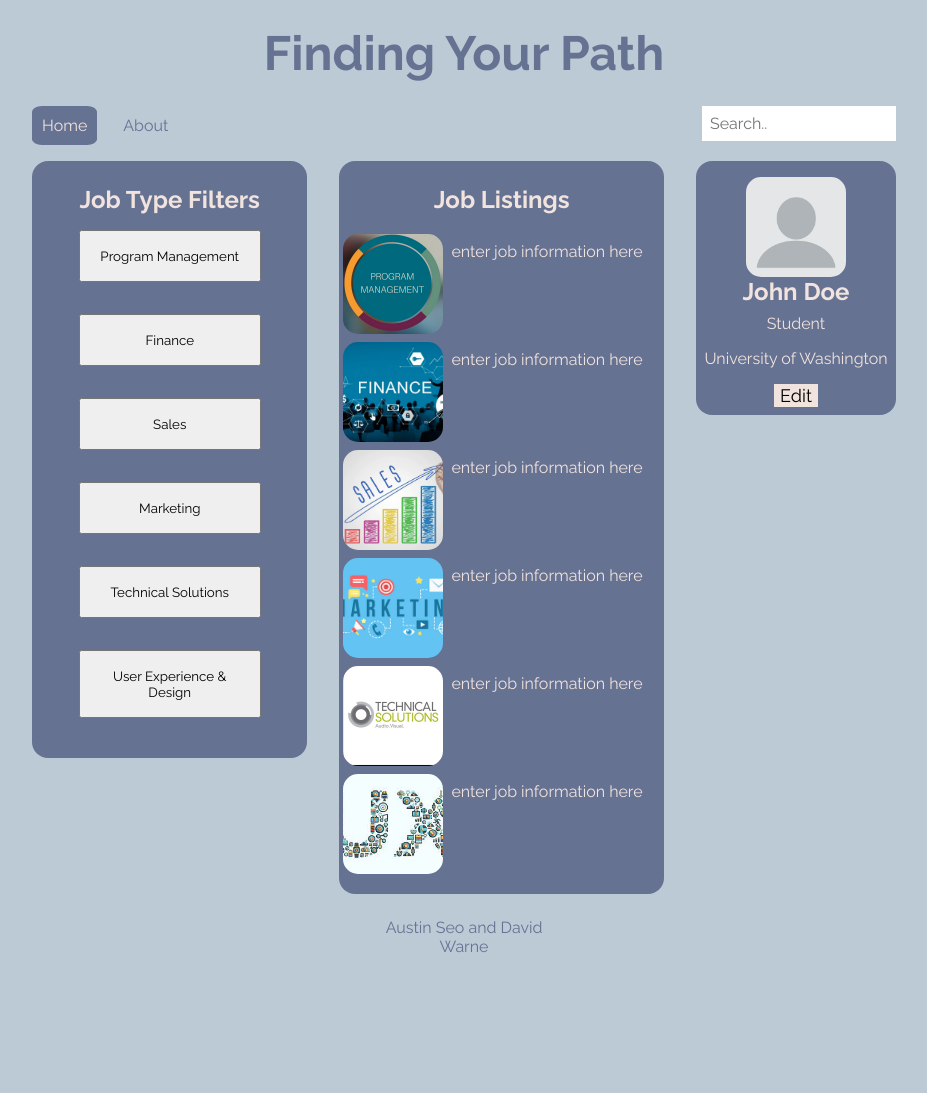
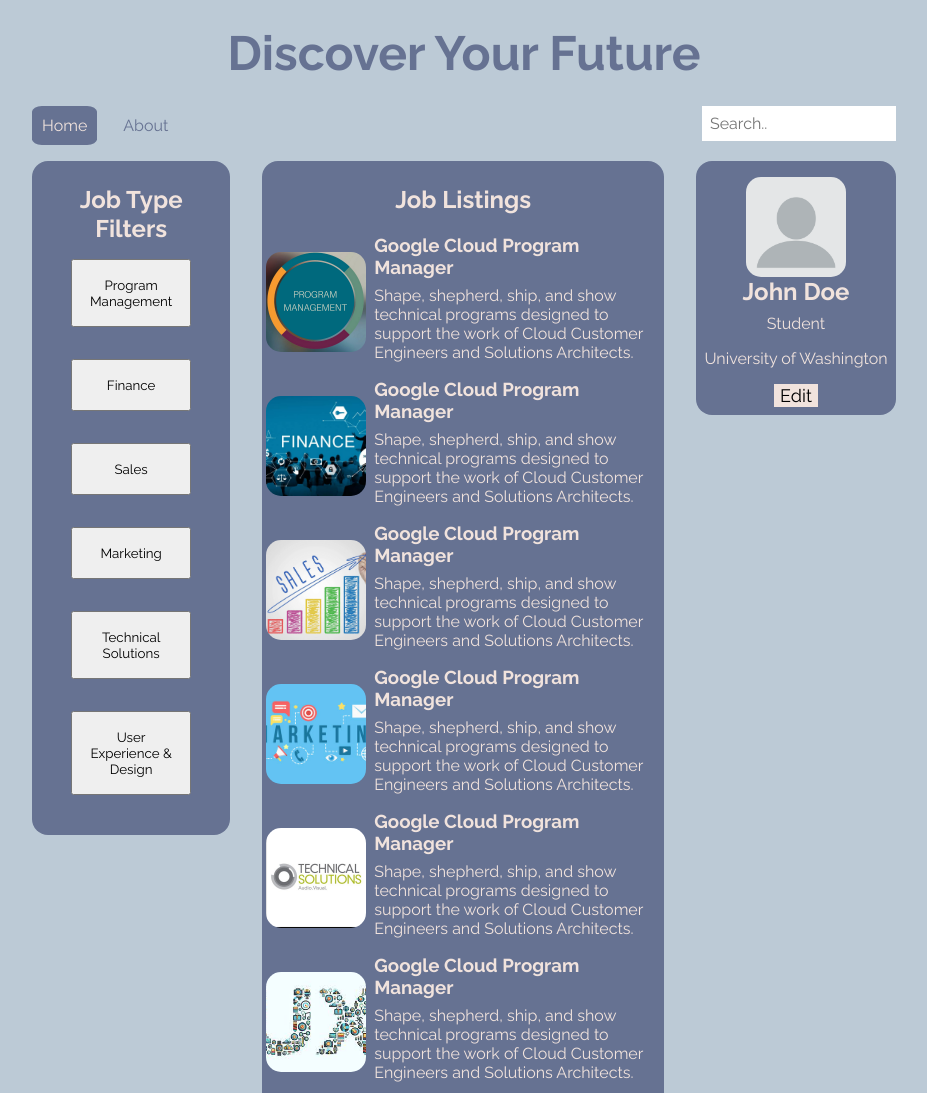
Before and after one commit to info340a-sp21/project-01-seoaus00, a website: page index.html in a window 1280 px wide. Shown: the top 1093 px of the page, without its empty margins (176-1103 px from the left). Before the commit the page ends 964 px from the top, so only its background shows below. Drawn offline with Linux system fonts and the light colour scheme.

Commit message:
added some content to the main part of the html

```diff
--- a/css/style.css
+++ b/css/style.css
@@ -73,6 +73,7 @@
     object-fit: cover;
     border-radius: 15%;
     margin-right: .5rem;
+    align-self: center;
 }
 
 section {
@@ -80,7 +81,7 @@
 }
 
 .listing {
-    float: left;
+    display: flex;
     color: #f1e3dd;
     margin: .25rem;
 }
@@ -177,3 +178,8 @@
     object-fit: cover;
     border-radius: 15%;
 }
+
+.description {
+    display: flex;
+    flex-direction: column;
+}
--- a/index.html
+++ b/index.html
@@ -12,7 +12,7 @@
 </head>
 <body>
     <header>
-        <h1>Finding Your Path</h1>
+        <h1>Discover Your Future</h1>
     </header>
     <div class="topnav">
         <a class="active" href="#home">Home</a>
@@ -37,27 +37,57 @@
             <div class="container jobs">
                 <div class="listing">
                     <img src="img/pm.png" alt="program management logo">
-                    <p>enter job information here</p>
+                    <div class="description">
+                        <h3 class="job-name">
+                            Google Cloud Program Manager
+                        </h3>
+                        <p class="job-description">Shape, shepherd, ship, and show technical programs designed to support the work of Cloud Customer Engineers and Solutions Architects.</p>
+                    </div>
                 </div>
                 <div class="listing">
                     <img src="img/finance.jpeg" alt="finance logo">
-                    <p>enter job information here</p>
+                    <div class="description">
+                        <h3 class="job-name">
+                            Google Cloud Program Manager
+                        </h3>
+                        <p class="job-description">Shape, shepherd, ship, and show technical programs designed to support the work of Cloud Customer Engineers and Solutions Architects.</p>
+                    </div>
                 </div>
                 <div class="listing">
                     <img src="img/sales.jpeg" alt="sales logo">
-                    <p>enter job information here</p>
+                    <div class="description">
+                        <h3 class="job-name">
+                            Google Cloud Program Manager
+                        </h3>
+                        <p class="job-description">Shape, shepherd, ship, and show technical programs designed to support the work of Cloud Customer Engineers and Solutions Architects.</p>
+                    </div>
                 </div>
                 <div class="listing">
                     <img src="img/marketing.jpeg" alt="logo for marketing">
-                    <p>enter job information here</p>
+                    <div class="description">
+                        <h3 class="job-name">
+                            Google Cloud Program Manager
+                        </h3>
+                        <p class="job-description">Shape, shepherd, ship, and show technical programs designed to support the work of Cloud Customer Engineers and Solutions Architects.</p>
+                    </div>
                 </div>
                 <div class="listing">
                     <img src="img/tech.jpeg" alt="logo for technical solutions">
-                    <p>enter job information here</p>
+                    <div class="description">
+                        <h3 class="job-name">
+                            Google Cloud Program Manager
+                        </h3>
+                        <p class="job-description">Shape, shepherd, ship, and show technical programs designed to support the work of Cloud Customer Engineers and Solutions Architects.</p>
+                    </div>
                 </div>
                 <div class="listing">
                     <img src="img/ux.jpeg" alt="logo for user experience">
-                    <p>enter job information here</p>
+                    <div class="description">
+                        <h3 class="job-name">
+                            Google Cloud Program Manager
+                        </h3>
+                        <p class="job-description">Shape, shepherd, ship, and show technical programs designed to support the work of Cloud Customer Engineers and Solutions Architects.</p>
+                    </div>
                 </div>
             </div>
         </section>
```
